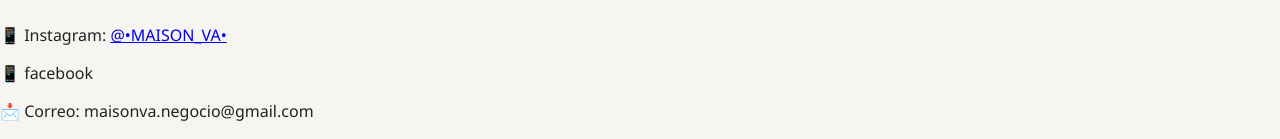
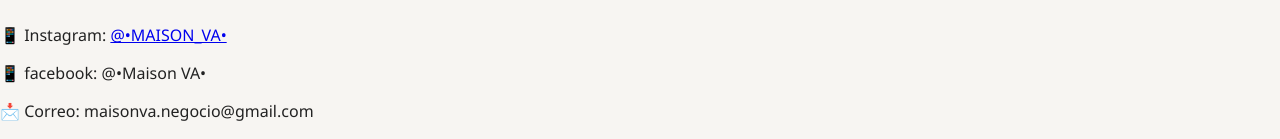
Before and after one commit to Aramis200/pagina-ropa, a plain HTML site: page index.html in a window 1280 px wide. Shown: the part 808-947 px from the top of the page. Drawn offline with Linux system fonts and the light colour scheme.

Commit message:
Update index.html

```diff
--- a/index.html
+++ b/index.html
@@ -88,7 +88,7 @@
   <section class="contacto">
     <h2>Contáctanos</h2>
     <p>📱 Instagram: <a href="https://www.instagram.com/maison_va_?igsh=NzRhcXJneHkyZjF0" target="_blank">@•MAISON_VA•</a></p>
-    <p>📱 facebook</p>
+    <p>📱 facebook: <a href="https://www.facebook.com/profile.php?id=61577207226509&mibextid=wwXIfr&mibextid=wwXIfr" target="_blank"></a>@•Maison VA•</p>
     <p>📩 Correo: maisonva.negocio@gmail.com</p>
     <p>📦 Entregas locales </p>
   </section>
```
